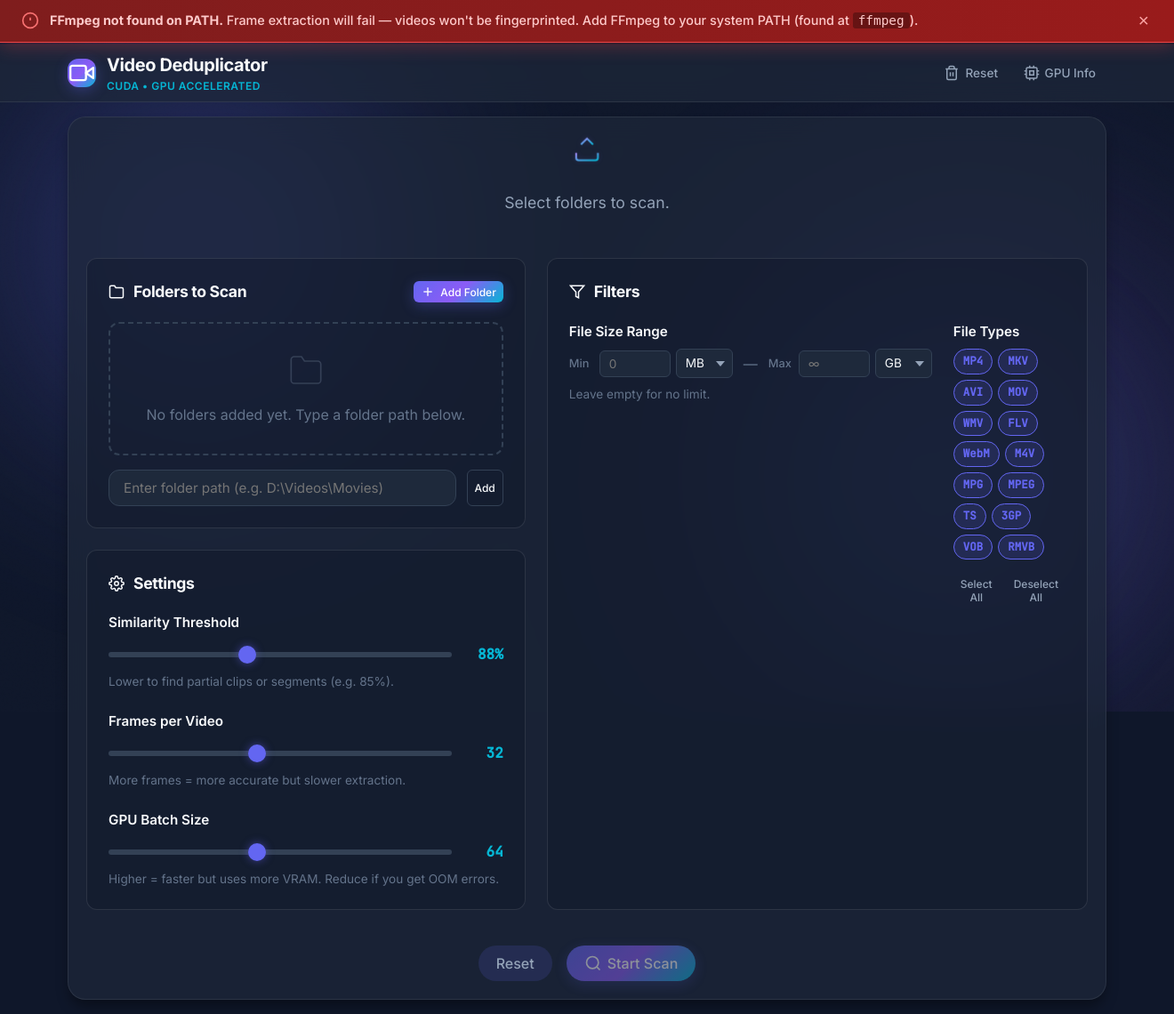
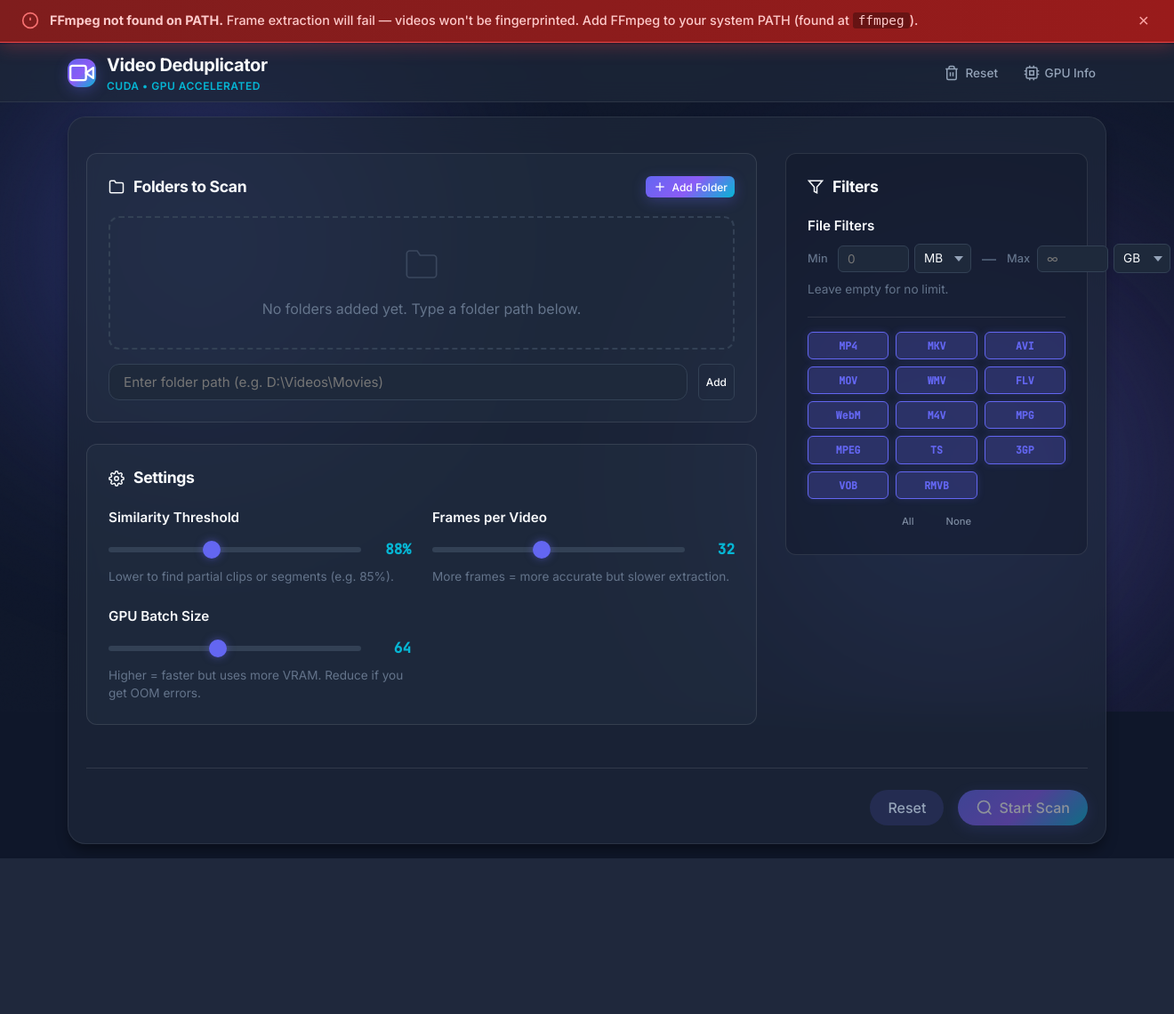
Before and after one commit to appsjuragan/py-video-deduplication, a Flask app: page / in a window 1320 px wide. Shown: the whole page at 89% size. After the commit the page ends 965 px from the top, so only its background shows below. Run offline with Flask 3, Linux system fonts and the light colour scheme.

Commit message:
Move filetype filter to the bottom row of file size range in a single integrated group

```diff
--- a/static/css/style.css
+++ b/static/css/style.css
@@ -549,6 +549,13 @@ h4 {
     gap: 24px;
 }
 
+/* ─── Filters ─── */
+.filter-grid {
+    display: flex;
+    flex-direction: column;
+    gap: 16px;
+}
+
 .filter-group {
     display: flex;
     flex-direction: column;
@@ -608,13 +615,13 @@ input[type="number"].input-sm {
 
 /* File type chips */
 .filetype-grid {
-    display: flex;
-    flex-wrap: wrap;
-    gap: 6px;
+    display: grid;
+    grid-template-columns: repeat(3, 1fr);
+    gap: 8px;
 }
 
 .ft-chip {
-    display: inline-flex;
+    display: flex;
     align-items: center;
     cursor: pointer;
     user-select: none;
@@ -625,22 +632,24 @@ input[type="number"].input-sm {
 }
 
 .ft-chip span {
-    display: inline-block;
-    padding: 4px 10px;
-    border-radius: var(--radius-full);
-    font-size: 0.78rem;
+    flex: 1;
+    text-align: center;
+    padding: 6px 4px;
+    border-radius: var(--radius-sm);
+    font-size: 0.72rem;
     font-weight: 600;
     font-family: var(--font-mono);
     border: 1px solid var(--border);
     color: var(--text-muted);
-    background: transparent;
+    background: rgba(15, 23, 42, 0.4);
     transition: all 0.2s;
 }
 
 .ft-chip input[type="checkbox"]:checked+span {
-    background: rgba(99, 102, 241, 0.15);
+    background: rgba(99, 102, 241, 0.25);
     border-color: var(--accent-primary);
     color: var(--accent-primary);
+    box-shadow: 0 0 8px rgba(99, 102, 241, 0.2);
 }
 
 .ft-chip:hover span {
@@ -650,29 +659,52 @@ input[type="number"].input-sm {
 /* ─── Setup Columns Layout ─── */
 .setup-columns {
     display: grid;
-    grid-template-columns: 2fr 1fr;
-    gap: 24px;
+    grid-template-columns: 1fr 340px;
+    gap: 32px;
+    margin-top: 20px;
 }
 
-.setup-column-left,
-.setup-column-right {
+.setup-column-left {
     display: flex;
     flex-direction: column;
     gap: 24px;
 }
 
-/* Remove default margin on .setup-section inside columns since gap handles it now */
+.setup-column-right {
+    display: flex;
+    flex-direction: column;
+    gap: 24px;
+    background: rgba(15, 23, 42, 0.4);
+    border: 1px solid var(--border-light);
+    border-radius: var(--radius-md);
+    padding: 24px;
+    height: fit-content;
+}
+
 .setup-columns .setup-section {
     margin-bottom: 0;
-    height: 100%;
+    padding: 0;
+    border: none;
+    background: transparent;
+    box-shadow: none;
+}
+
+/* Redefine sections in left column to look like cards again */
+.setup-column-left .setup-section {
+    background: rgba(51, 65, 85, 0.2);
+    border: 1px solid var(--border-light);
+    border-radius: var(--radius-md);
+    padding: 24px;
 }
 
 .setup-actions {
-    margin-top: 40px;
+    margin-top: 48px;
     display: flex;
-    justify-content: center;
+    justify-content: flex-end;
     gap: 16px;
     align-items: center;
+    border-top: 1px solid var(--border-light);
+    padding-top: 24px;
 }
 
 /* ─── Progress Panel ─── */
--- a/templates/index.html
+++ b/templates/index.html
@@ -77,23 +77,7 @@
         <!-- ═══ Setup Panel ═══ -->
         <section id="panel-setup" class="panel panel-setup active">
             <div class="panel-content">
-                <div class="setup-hero">
-                    <div class="hero-icon">
-                        <svg width="32" height="32" viewBox="0 0 24 24" fill="none" stroke="url(#grad1)"
-                            stroke-width="1.5">
-                            <defs>
-                                <linearGradient id="grad1" x1="0%" y1="0%" x2="100%" y2="100%">
-                                    <stop offset="0%" style="stop-color:#a78bfa" />
-                                    <stop offset="100%" style="stop-color:#06b6d4" />
-                                </linearGradient>
-                            </defs>
-                            <path d="M21 15v4a2 2 0 0 1-2 2H5a2 2 0 0 1-2-2v-4" />
-                            <polyline points="17 8 12 3 7 8" />
-                            <line x1="12" y1="3" x2="12" y2="15" />
-                        </svg>
-                    </div>
-                    <p class="hero-desc">Select folders to scan.</p>
-                </div>
+
 
                 <div class="setup-columns">
                     <div class="setup-column-left">
@@ -195,9 +179,11 @@
                             </div>
 
                             <div class="filter-grid">
-                                <!-- File Size Range -->
+                                <!-- File Filters -->
                                 <div class="filter-group">
-                                    <label class="filter-label">File Size Range</label>
+                                    <label class="filter-label">File Filters</label>
+
+                                    <!-- Size Row -->
                                     <div class="size-range-row">
                                         <div class="size-input-group">
                                             <span class="size-label">Min</span>
@@ -222,11 +208,10 @@
                                         </div>
                                     </div>
                                     <p class="setting-hint">Leave empty for no limit.</p>
-                                </div>
 
-                                <!-- File Type -->
-                                <div class="filter-group">
-                                    <label class="filter-label">File Types</label>
+                                    <!-- Type Row (Bottom Row of filters) -->
+                                    <div class="filetype-section"
+                                        style="margin-top: 12px; border-top: 1px solid var(--border-light); padding-top: 16px;">
                                         <div class="filetype-grid" id="filetype-grid">
                                             <label class="ft-chip active"><input type="checkbox" value=".mp4"
                                                     checked><span>MP4</span></label>
@@ -257,11 +242,14 @@
                                             <label class="ft-chip active"><input type="checkbox" value=".rmvb"
                                                     checked><span>RMVB</span></label>
                                         </div>
-                                    <div style="margin-top:8px; display:flex; gap:8px;">
-                                        <button type="button" class="btn btn-ghost btn-sm"
-                                            onclick="toggleAllFileTypes(true)">Select All</button>
-                                        <button type="button" class="btn btn-ghost btn-sm"
-                                            onclick="toggleAllFileTypes(false)">Deselect All</button>
+                                        <div style="margin-top:12px; display:flex; gap:12px; justify-content:center;">
+                                            <button type="button" class="btn btn-ghost btn-xs"
+                                                style="font-size:0.7rem; opacity:0.8;"
+                                                onclick="toggleAllFileTypes(true)">All</button>
+                                            <button type="button" class="btn btn-ghost btn-xs"
+                                                style="font-size:0.7rem; opacity:0.8;"
+                                                onclick="toggleAllFileTypes(false)">None</button>
+                                        </div>
                                     </div>
                                 </div>
                             </div>
```
Lines whose indentation alone changed are shown as unchanged.
